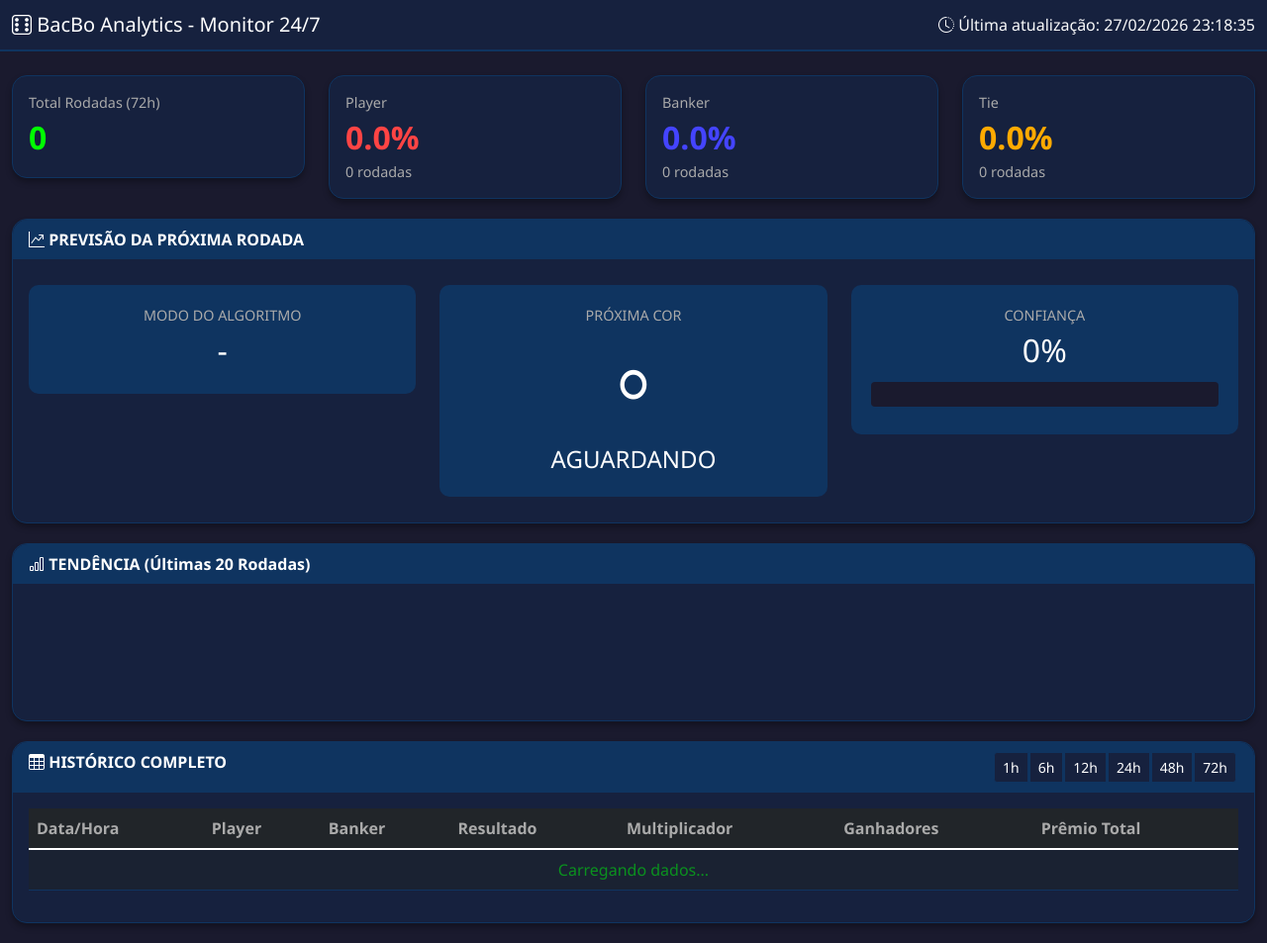
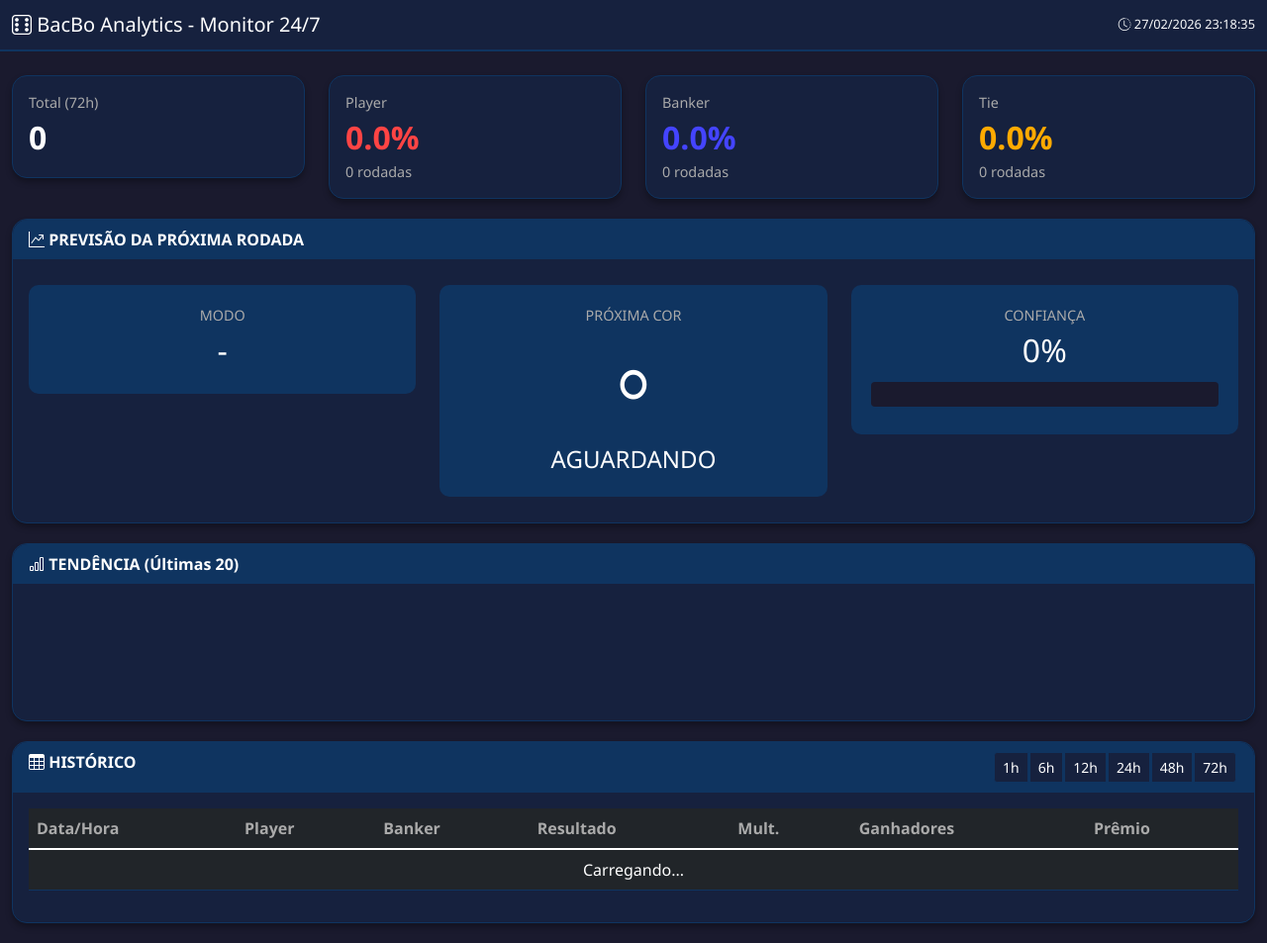
Before and after one commit to Gabrie50/bot-bacbo, a Flask app: page / in a window 1280 px wide. Shown: the whole page at 99% size. Run offline with Flask 3, Linux system fonts and the light colour scheme; data that the repository does not hold is empty.

Commit message:
Update index.html for improved clarity and structure

```diff
--- a/templates/index.html
+++ b/templates/index.html
@@ -3,7 +3,7 @@
 <head>
     <meta charset="UTF-8">
     <meta name="viewport" content="width=device-width, initial-scale=1.0">
-    <title>🎲 BacBo Analytics - Dashboard 24/7</title>
+    <title>🎲 BacBo Analytics - Dashboard</title>
     <link href="https://cdn.jsdelivr.net/npm/bootstrap@5.1.3/dist/css/bootstrap.min.css" rel="stylesheet">
     <link rel="stylesheet" href="https://cdn.jsdelivr.net/npm/bootstrap-icons@1.8.1/font/bootstrap-icons.css">
     <script src="https://cdn.jsdelivr.net/npm/chart.js"></script>
@@ -34,7 +34,6 @@
         .stat-value {
             font-size: 2em;
             font-weight: bold;
-            color: #00ff00;
         }
         .stat-label {
             color: #aaa;
@@ -92,7 +91,6 @@
         .update-time {
             color: #aaa;
             font-size: 0.8em;
-            text-align: right;
         }
         .btn-period {
             background: #16213e;
@@ -107,15 +105,6 @@
         .btn-period:hover {
             background: #0f3460;
         }
-        .loading {
-            color: #00ff00;
-            animation: blink 1s infinite;
-        }
-        @keyframes blink {
-            0% { opacity: 1; }
-            50% { opacity: 0.3; }
-            100% { opacity: 1; }
-        }
     </style>
 </head>
 <body>
@@ -125,19 +114,19 @@
             <span class="navbar-brand mb-0 h1">
                 <i class="bi bi-dice-6"></i> BacBo Analytics - Monitor 24/7
             </span>
-            <span class="text-light" id="updateTime">
+            <span class="text-light update-time" id="updateTime">
                 <i class="bi bi-clock-history"></i> Atualizando...
             </span>
         </div>
     </nav>
 
     <div class="container-fluid mt-4">
-        <!-- Cards de Resumo -->
+        <!-- Cards de Resumo (72h) -->
         <div class="row" id="resumoCards">
             <div class="col-md-3">
                 <div class="card">
                     <div class="card-body">
-                        <div class="stat-label">Total Rodadas (72h)</div>
+                        <div class="stat-label">Total (72h)</div>
                         <div class="stat-value" id="totalRodadas">-</div>
                     </div>
                 </div>
@@ -171,7 +160,7 @@
             </div>
         </div>
 
-        <!-- Previsão em Tempo Real -->
+        <!-- Previsão -->
         <div class="row">
             <div class="col-md-12">
                 <div class="card">
@@ -182,7 +171,7 @@
                         <div class="row">
                             <div class="col-md-4">
                                 <div class="prediction-box">
-                                    <div class="stat-label">MODO DO ALGORITMO</div>
+                                    <div class="stat-label">MODO</div>
                                     <div style="font-size: 2em;" id="modoAlgoritmo">-</div>
                                 </div>
                             </div>
@@ -209,12 +198,12 @@
             </div>
         </div>
 
-        <!-- Gráfico de Tendência -->
+        <!-- Gráfico -->
         <div class="row">
             <div class="col-md-12">
                 <div class="card">
                     <div class="card-header">
-                        <i class="bi bi-bar-chart"></i> TENDÊNCIA (Últimas 20 Rodadas)
+                        <i class="bi bi-bar-chart"></i> TENDÊNCIA (Últimas 20)
                     </div>
                     <div class="card-body">
                         <canvas id="tendenciaChart" height="100"></canvas>
@@ -223,12 +212,12 @@
             </div>
         </div>
 
-        <!-- Tabela de Dados -->
+        <!-- Tabela -->
         <div class="row">
             <div class="col-md-12">
                 <div class="card">
                     <div class="card-header">
-                        <i class="bi bi-table"></i> HISTÓRICO COMPLETO
+                        <i class="bi bi-table"></i> HISTÓRICO
                         <div class="btn-group float-end" role="group">
                             <button type="button" class="btn btn-period btn-sm active" onclick="carregarTabela(1)">1h</button>
                             <button type="button" class="btn btn-period btn-sm" onclick="carregarTabela(6)">6h</button>
@@ -239,7 +228,7 @@
                         </div>
                     </div>
                     <div class="card-body">
-                        <div class="table-responsive" style="max-height: 500px; overflow-y: auto;">
+                        <div class="table-responsive" style="max-height: 400px;">
                             <table class="table table-dark table-hover">
                                 <thead>
                                     <tr>
@@ -247,15 +236,13 @@
                                         <th>Player</th>
                                         <th>Banker</th>
                                         <th>Resultado</th>
-                                        <th>Multiplicador</th>
+                                        <th>Mult.</th>
                                         <th>Ganhadores</th>
-                                        <th>Prêmio Total</th>
+                                        <th>Prêmio</th>
                                     </tr>
                                 </thead>
                                 <tbody id="tabelaBody">
-                                    <tr>
-                                        <td colspan="7" class="text-center loading">Carregando dados...</td>
-                                    </tr>
+                                    <tr><td colspan="7" class="text-center">Carregando...</td></tr>
                                 </tbody>
                             </table>
                         </div>
@@ -269,21 +256,16 @@
         let tendenciaChart = null;
         let periodoAtual = 72;
 
-        // Atualizar dados a cada 10 segundos
         function atualizarDados() {
             fetch('/api/stats')
-                .then(response => response.json())
+                .then(res => res.json())
                 .then(data => {
-                    if (data.erro) {
-                        console.error(data.erro);
-                        return;
+                    if (data.ultima_atualizacao) {
+                        document.getElementById('updateTime').innerHTML =
+                            `<i class="bi bi-clock-history"></i> ${data.ultima_atualizacao}`;
                     }
 
-                    // Atualizar timestamp
-                    document.getElementById('updateTime').innerHTML =
-                        `<i class="bi bi-clock-history"></i> Última atualização: ${data.ultima_atualizacao}`;
-
-                    // Atualizar cards de resumo (usando dados de 72h)
+                    // Atualizar cards com dados de 72h
                     if (data.resumo && data.resumo['72h']) {
                         const r = data.resumo['72h'];
                         document.getElementById('totalRodadas').innerText = r.total;
@@ -300,116 +282,67 @@
                         const p = data.previsao;
                         document.getElementById('modoAlgoritmo').innerText = p.modo;
 
-                        let corSimbolo = '⚪';
-                        let corTexto = 'INDEFINIDO';
-                        if (p.cor === 'PLAYER') {
-                            corSimbolo = '🔴';
-                            corTexto = 'PLAYER';
-                        } else if (p.cor === 'BANKER') {
-                            corSimbolo = '⚫';
-                            corTexto = 'BANKER';
-                        }
+                        let simbolo = '⚪', texto = 'INDEFINIDO';
+                        if (p.previsao === 'PLAYER') { simbolo = '🔴'; texto = 'PLAYER'; }
+                        else if (p.previsao === 'BANKER') { simbolo = '⚫'; texto = 'BANKER'; }
 
-                        document.getElementById('proximaCor').innerHTML = corSimbolo;
-                        document.getElementById('proximaCorTexto').innerHTML = corTexto;
-                        document.getElementById('confianca').innerHTML = p.confianca;
-                        document.getElementById('confiancaBar').style.width = p.confianca;
+                        document.getElementById('proximaCor').innerHTML = simbolo;
+                        document.getElementById('proximaCorTexto').innerHTML = texto;
+                        document.getElementById('confianca').innerHTML = p.confianca + '%';
+                        document.getElementById('confiancaBar').style.width = p.confianca + '%';
 
-                        if (p.delay) {
+                        if (p.delay_ativo) {
                             document.getElementById('delayWarning').innerHTML =
-                                '<span class="badge bg-warning text-dark">⚠️ DELAY PÓS-EMPATE ATIVO</span>';
+                                '<span class="badge bg-warning text-dark">⚠️ DELAY PÓS-EMPATE</span>';
                         } else {
                             document.getElementById('delayWarning').innerHTML = '';
                         }
                     }
 
-                    // Atualizar gráfico de tendência
+                    // Gráfico
                     if (data.ultimas_20 && data.ultimas_20.length > 0) {
                         const ctx = document.getElementById('tendenciaChart').getContext('2d');
 
-                        const labels = data.ultimas_20.map(r => r.hora).reverse();
-                        const playerData = data.ultimas_20.map(r => r.resultado === 'PLAYER' ? 1 : 0).reverse();
-                        const bankerData = data.ultimas_20.map(r => r.resultado === 'BANKER' ? 1 : 0).reverse();
+                        const labels = data.ultimas_20.map(r => r.hora);
+                        const playerData = data.ultimas_20.map(r => r.resultado === 'PLAYER' ? 1 : 0);
+                        const bankerData = data.ultimas_20.map(r => r.resultado === 'BANKER' ? 1 : 0);
 
-                        if (tendenciaChart) {
-                            tendenciaChart.destroy();
-                        }
+                        if (tendenciaChart) tendenciaChart.destroy();
 
                         tendenciaChart = new Chart(ctx, {
                             type: 'line',
                             data: {
                                 labels: labels,
                                 datasets: [
-                                    {
-                                        label: 'PLAYER',
-                                        data: playerData,
-                                        borderColor: '#ff4444',
-                                        backgroundColor: 'rgba(255, 68, 68, 0.1)',
-                                        tension: 0.4,
-                                        pointRadius: 3
-                                    },
-                                    {
-                                        label: 'BANKER',
-                                        data: bankerData,
-                                        borderColor: '#4444ff',
-                                        backgroundColor: 'rgba(68, 68, 255, 0.1)',
-                                        tension: 0.4,
-                                        pointRadius: 3
-                                    }
+                                    { label: 'PLAYER', data: playerData, borderColor: '#ff4444', tension: 0.3 },
+                                    { label: 'BANKER', data: bankerData, borderColor: '#4444ff', tension: 0.3 }
                                 ]
                             },
                             options: {
                                 responsive: true,
-                                maintainAspectRatio: false,
-                                plugins: {
-                                    legend: {
-                                        labels: { color: '#fff' }
-                                    }
-                                },
+                                plugins: { legend: { labels: { color: '#fff' } } },
                                 scales: {
-                                    y: {
-                                        beginAtZero: true,
-                                        max: 1,
-                                        ticks: { color: '#aaa' },
-                                        grid: { color: '#0f3460' }
-                                    },
-                                    x: {
-                                        ticks: { color: '#aaa', maxRotation: 45 },
-                                        grid: { color: '#0f3460' }
-                                    }
+                                    y: { beginAtZero: true, max: 1, ticks: { color: '#aaa' } },
+                                    x: { ticks: { color: '#aaa' } }
                                 }
                             }
                         });
                     }
-                })
-                .catch(error => {
-                    console.error('Erro ao buscar dados:', error);
                 });
         }
 
-        // Carregar tabela para período específico
         function carregarTabela(horas) {
             periodoAtual = horas;
 
-            // Atualizar botões ativos
-            document.querySelectorAll('.btn-period').forEach(btn => {
-                btn.classList.remove('active');
-            });
+            document.querySelectorAll('.btn-period').forEach(btn => btn.classList.remove('active'));
             event.target.classList.add('active');
 
-            // Mostrar loading
             document.getElementById('tabelaBody').innerHTML =
-                '<tr><td colspan="7" class="text-center loading">Carregando dados...</td></tr>';
+                '<tr><td colspan="7" class="text-center">Carregando...</td></tr>';
 
             fetch(`/api/tabela/${horas}`)
-                .then(response => response.json())
+                .then(res => res.json())
                 .then(data => {
-                    if (data.erro) {
-                        document.getElementById('tabelaBody').innerHTML =
-                            `<tr><td colspan="7" class="text-center text-danger">${data.erro}</td></tr>`;
-                        return;
-                    }
-
                     let html = '';
                     data.forEach(r => {
                         html += `<tr>
@@ -424,24 +357,17 @@
                     });
 
                     if (data.length === 0) {
-                        html = '<tr><td colspan="7" class="text-center">Nenhuma rodada encontrada neste período</td></tr>';
+                        html = '<tr><td colspan="7" class="text-center">Nenhuma rodada</td></tr>';
                     }
 
                     document.getElementById('tabelaBody').innerHTML = html;
-                })
-                .catch(error => {
-                    document.getElementById('tabelaBody').innerHTML =
-                        `<tr><td colspan="7" class="text-center text-danger">Erro: ${error}</td></tr>`;
                 });
         }
 
         // Inicializar
         document.addEventListener('DOMContentLoaded', function() {
-            // Carregar dados iniciais
             atualizarDados();
             carregarTabela(72);
-
-            // Atualizar a cada 10 segundos
             setInterval(atualizarDados, 10000);
         });
     </script>
```
